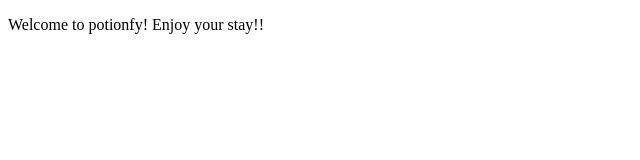
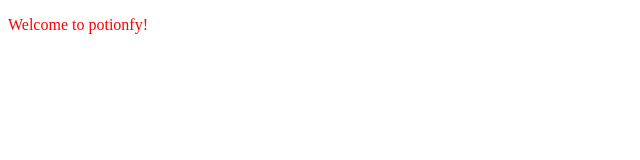
Before and after one commit to amirhamzan-hermione/potionfy, a plain HTML site: page index.html in a window 1280 px wide. Shown: the whole page, without its empty margins (0-640 px from the left). Drawn offline with Linux system fonts and the light colour scheme.

Commit message:
Add colour and remove text. #1"

```diff
--- a/index.html
+++ b/index.html
@@ -6,6 +6,6 @@
     <title>Welcome to potionfy</title>
 </head>
 <body>
-    <p>Welcome to potionfy! Enjoy your stay!!</p>
+    <p style="color: red;">Welcome to potionfy!</p>
 </body>
 </html>
```
